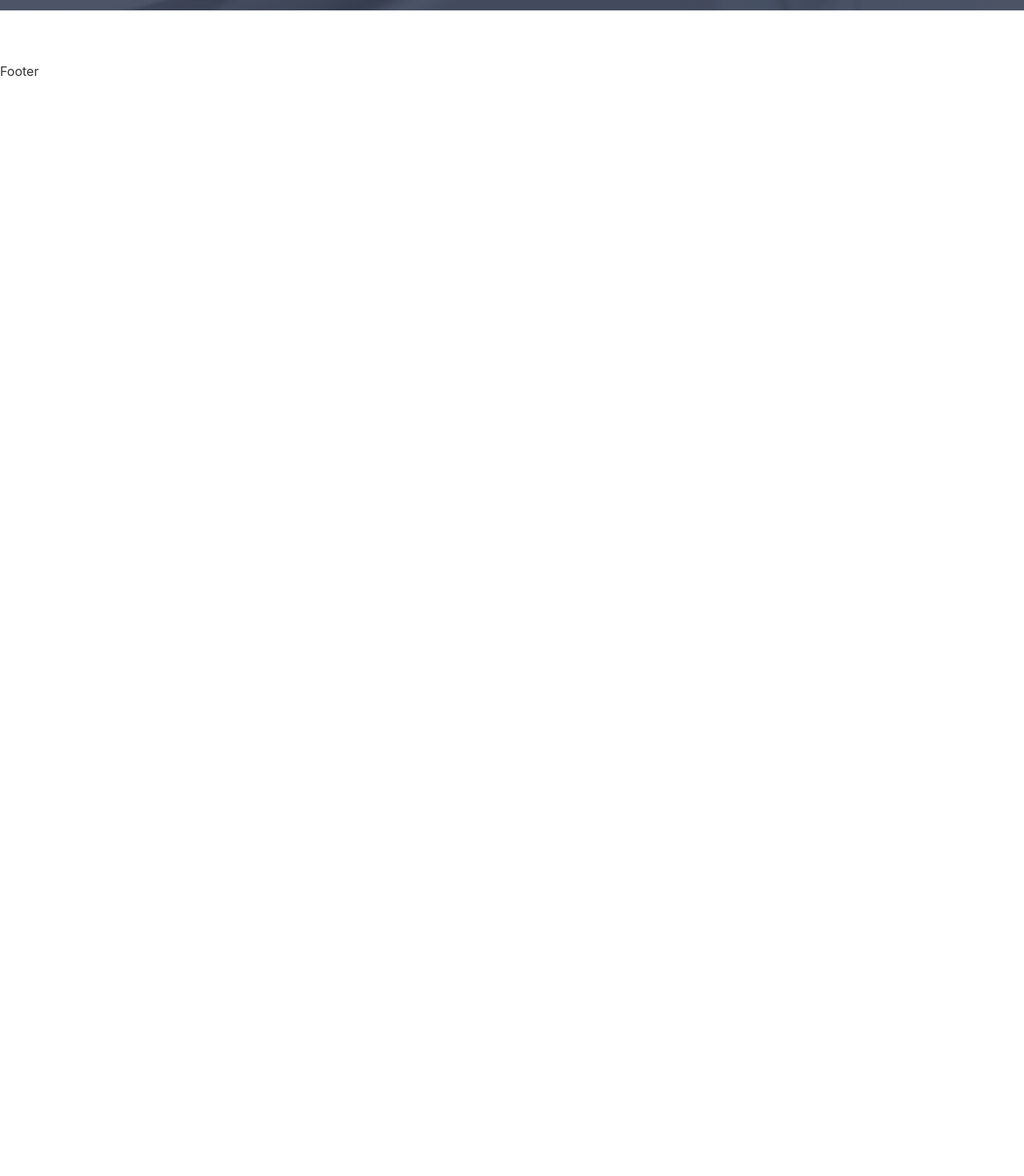
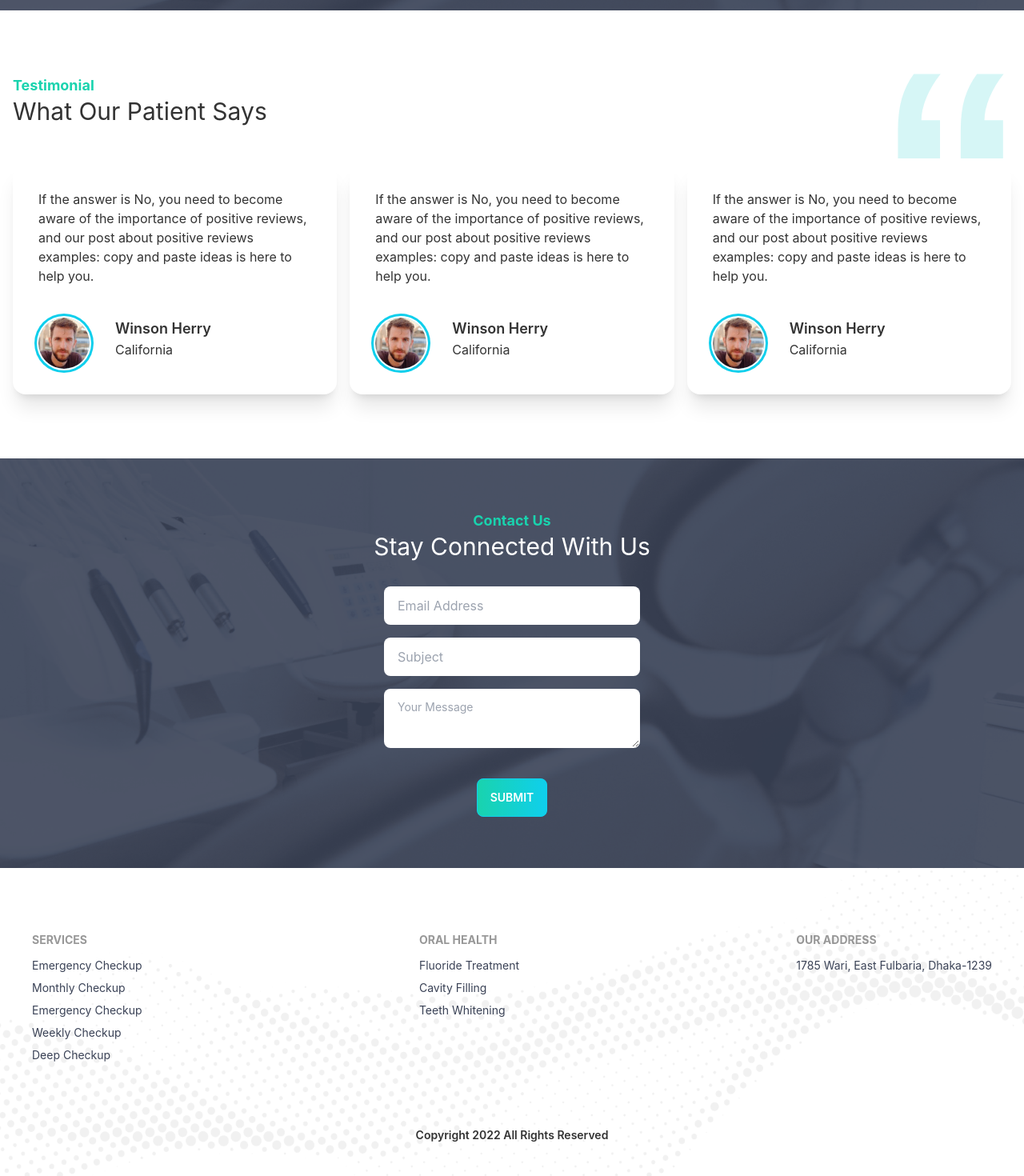
Before and after one commit to shamratPG/doctors-portal, a React (Create React App) app: page / in a window 1280 px wide. Shown: the part 2540-4010 px from the top of the page at 80% size. Before the commit the page ends 2641 px from the top, so only its background shows below. Built offline with nearby package versions, Linux system fonts and the light colour scheme.

Commit message:
added testimonial cards

```diff
--- /dev/null
+++ b/src/Pages/Home/Contact/Contact.js
@@ -0,0 +1,30 @@
+import React from 'react';
+import appointment from '../../../assets/images/appointment.png'
+
+const Contact = () => {
+    const backgroundStyle = {
+        backgroundImage: `url(${appointment})`,
+        backgroundSize: 'cover',
+        backgroundPosition: 'center center',
+        backgroundRepeat: 'no-repeat'
+    }
+    return (
+        <div className='py-16' style={backgroundStyle}>
+            <div className='text-center mb-8'>
+                <h2 className='text-secondary text-lg font-bold'>Contact Us</h2>
+                <h3 className='text-3xl capitalize text-white'>stay connected with us</h3>
+            </div>
+            <form className='text-center'>
+                <input type="text" placeholder="Email Address" className="input w-full max-w-xs" />
+                <br />
+                <input type="text" placeholder="Subject" className="input w-full max-w-xs my-4" />
+                <br />
+                <textarea className="textarea w-full max-w-xs mb-8" placeholder="Your Message"></textarea>
+                <br />
+                <button className='btn btn-primary bg-gradient-to-r from-secondary to-primary text-white'>Submit</button>
+            </form>
+        </div>
+    );
+};
+
+export default Contact;
--- a/src/Pages/Home/Home.js
+++ b/src/Pages/Home/Home.js
@@ -5,6 +5,8 @@ import clock from '../../assets/icons/clock.svg';
 import marker from '../../assets/icons/marker.svg';
 import Services from './Services/Services';
 import Appointment from './Appointment/Appointment';
+import Testimonial from './Testimonial/Testimonial';
+import Contact from './Contact/Contact';
 
 
 
@@ -23,10 +25,13 @@ const Home = () => {
                 <InfoCard name='Contact us now' bgColor='bg-gradient-to-r from-primary to-secondary' icon={marker} text='+88019983483434 Email: doctors@point.com' textAlign="text-left" textColor="text-white"></InfoCard>
             </div>
 
-
             <Services></Services>
 
             <Appointment></Appointment>
+
+            <Testimonial></Testimonial>
+
+            <Contact></Contact>
 
         </div>
     );
--- /dev/null
+++ b/src/Pages/Home/Testimonial/Testimonial.js
@@ -0,0 +1,26 @@
+import React from 'react';
+import TestimonialCards from '../TestimonialCards/TestimonialCards';
+import quote from '../../../assets/icons/quote.svg'
+
+const Testimonial = () => {
+    return (
+        <div className='p-4 my-16'>
+            <div className='flex relative'>
+                <div>
+                    <h2 className='text-lg font-bold text-secondary'>Testimonial</h2>
+                    <h3 className='text-3xl capitalize'>What our patient says</h3>
+                </div>
+                <img className='w-[20%] max-w-[150px] absolute right-0 -top-4' src={quote} alt="" />
+            </div>
+
+            {/* Testimonial Cards  */}
+            <div className='mt-12 grid grid-cols-1 md:grid-cols-2 lg:grid-cols-3 gap-4'>
+                <TestimonialCards></TestimonialCards>
+                <TestimonialCards></TestimonialCards>
+                <TestimonialCards></TestimonialCards>
+            </div>
+        </div>
+    );
+};
+
+export default Testimonial;
--- /dev/null
+++ b/src/Pages/Home/TestimonialCards/TestimonialCards.js
@@ -0,0 +1,28 @@
+import React from 'react';
+import people from '../../../assets/images/people1.png'
+
+const TestimonialCards = () => {
+    return (
+        <div className="card bg-base-100 shadow-xl">
+            <div className='card-body'>
+
+                <div className="">
+                    <p>If the answer is No, you need to become aware of the importance of positive reviews, and our post about positive reviews examples: copy and paste ideas is here to help you.</p>
+                </div>
+                <div className="flex mt-8">
+                    <div className="avatar">
+                        <div className="w-16 rounded-full ring ring-primary ring-offset-base-100 ring-offset-2">
+                            <img src={people} alt="" />
+                        </div>
+                    </div>
+                    <div className='pl-8'>
+                        <h4 className='text-lg font-semibold'>Winson Herry</h4>
+                        <p>California</p>
+                    </div>
+                </div>
+            </div>
+        </div>
+    );
+};
+
+export default TestimonialCards;
--- a/src/components/shared/Footer/Footer.js
+++ b/src/components/shared/Footer/Footer.js
@@ -1,10 +1,41 @@
 import React from 'react';
+import { Link } from 'react-router-dom';
+import footer from '../../../assets/images/footer.png'
 
 const Footer = () => {
+    const bgStyle = {
+        backgroundImage: `url(${footer})`,
+        backgroundSize: 'cover',
+        backgroundPosition: 'center center',
+        backgroundRepeat: 'no-repeat'
+
+    }
     return (
-        <div>
-            <h1>Footer</h1>
-        </div>
+        <footer style={bgStyle} className="footer flex flex-col items-center p-10 py-20 text-base-content">
+            <div className='w-full flex flex-col md:flex-row justify-between'>
+                <div className='flex flex-col '>
+                    <span className="footer-title mb-3">Services</span>
+                    <Link className="link link-hover mb-2 text-accent">Emergency Checkup</Link>
+                    <Link className="link link-hover mb-2 text-accent">Monthly Checkup</Link>
+                    <Link className="link link-hover mb-2 text-accent">Emergency Checkup</Link>
+                    <Link className="link link-hover mb-2 text-accent">Weekly Checkup</Link>
+                    <Link className="link link-hover mb-2 text-accent">Deep Checkup</Link>
+                </div>
+                <div className='flex flex-col my-8 md:my-0'>
+                    <span className="footer-title mb-3">Oral Health</span>
+                    <Link className="link link-hover mb-2 text-accent">Fluoride Treatment</Link>
+                    <Link className="link link-hover mb-2 text-accent">Cavity Filling</Link>
+                    <Link className="link link-hover mb-2 text-accent">Teeth Whitening</Link>
+                </div>
+                <div className='flex flex-col'>
+                    <span className="footer-title mb-3">Our Address</span>
+                    <Link className="link link-hover mb-2 text-accent">1785 Wari, East Fulbaria, Dhaka-1239</Link>
+                </div>
+            </div>
+            <div className='relative top-8'>
+                <p className='font-semibold'>Copyright 2022 All Rights Reserved</p>
+            </div>
+        </footer>
     );
 };
 
```
